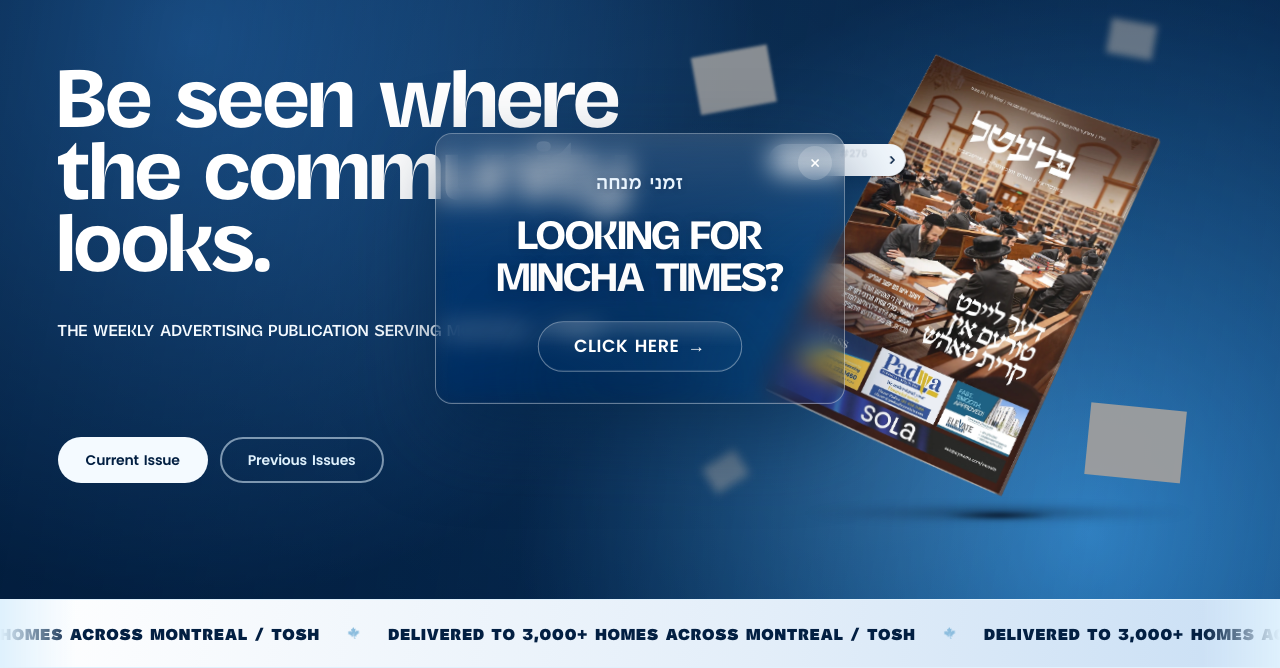
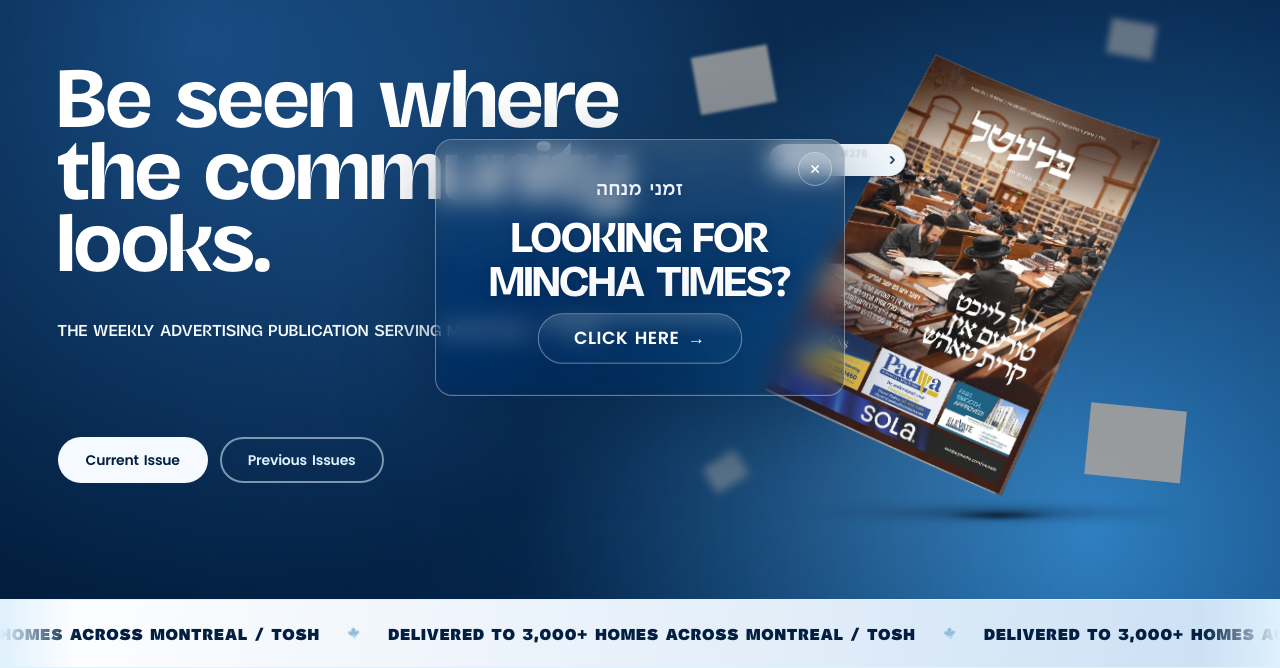
Before and after one commit to Yechielfef/bletel, a plain HTML site: page index.html in a window 1280 px wide. Shown: the part 132-800 px from the top of the page. Drawn offline with Linux system fonts and the light colour scheme; grey boxes are pictures that could not be loaded.

Commit message:
Update index.html

```diff
--- a/index.html
+++ b/index.html
@@ -128,18 +128,18 @@ else if(h.indexOf('tel:')===0)gtag('event','phone_click',{link_url:h});});</scri
 #mincha-pop.show{display:flex}
 #mincha-pop .mp-card{position:relative;overflow:hidden;width:min(410px,100%);background:linear-gradient(165deg, rgba(2,31,66,.42) 0%, rgba(2,31,66,.26) 45%, rgba(2,31,66,.36) 100%);backdrop-filter:blur(12px) saturate(140%);-webkit-backdrop-filter:blur(12px) saturate(140%);border:1px solid rgba(255,255,255,.38);border-radius:17px;box-shadow:0 30px 80px rgba(2,31,66,.5), inset 0 -1px 0 rgba(255,255,255,.06);padding:40px 36px 32px;text-align:center;animation:minchaPopIn .55s cubic-bezier(.25,.9,.3,1.2) both}
 #mincha-pop .mp-card::before{content:"";position:absolute;left:0;right:0;top:0;height:52%;pointer-events:none;background:linear-gradient(180deg, rgba(255,255,255,.15) 0%, rgba(255,255,255,.04) 65%, transparent 100%)}
-#mincha-pop .mp-close{position:absolute;z-index:2;top:12px;right:12px;width:34px;height:34px;border:none;border-radius:50%;background:rgba(255,255,255,.18);color:#fff;font:400 19px/1 Poppins,sans-serif;cursor:pointer;display:flex;align-items:center;justify-content:center}
-#mincha-pop .mp-kicker{position:relative;z-index:1;display:block;font:500 18px/1 FbFrank,Heebo,sans-serif;color:#eaf5fe;letter-spacing:.5px;margin:0 0 18px;direction:rtl;text-shadow:0 1px 6px rgba(2,31,66,.3)}
-#mincha-pop .mp-title{position:relative;z-index:1;font:600 40px/1.05 Ordinary,sans-serif;color:#ffffff;margin:0;text-shadow:0 1px 10px rgba(2,31,66,.35)}
+#mincha-pop .mp-close{position:absolute;z-index:2;top:12px;right:12px;width:34px;height:34px;overflow:hidden;isolation:isolate;border:1px solid rgba(255,255,255,.38);border-radius:50%;background:transparent;box-shadow:0 30px 80px rgba(2,31,66,.5), inset 0 -1px 0 rgba(255,255,255,.06);color:#fff;font:400 19px/1 Poppins,sans-serif;cursor:pointer;display:flex;align-items:center;justify-content:center}
+#mincha-pop .mp-kicker{position:relative;z-index:1;display:block;font:500 18px/1 FbFrank,Heebo,sans-serif;color:#eaf5fe;letter-spacing:.5px;margin:0 0 14px;direction:rtl;text-shadow:0 1px 6px rgba(2,31,66,.3)}
+#mincha-pop .mp-title{position:relative;z-index:1;font:600 42px/1.05 Ordinary,sans-serif;color:#ffffff;margin:0;text-shadow:0 1px 10px rgba(2,31,66,.35)}
 #mincha-pop .mp-btn{position:relative;z-index:1;display:inline-block;overflow:hidden;isolation:isolate;font:600 17px/1 Poppins,sans-serif;letter-spacing:.5px;color:#fff;text-decoration:none;background:transparent;border:1px solid rgba(255,255,255,.38);padding:15px 34px;border-radius:999px;box-shadow:0 30px 80px rgba(2,31,66,.5), inset 0 -1px 0 rgba(255,255,255,.06);animation:minchaBtnBreathe 2.2s ease-in-out 1.4s infinite}
 #mincha-pop .mp-btn:hover{border-color:rgba(255,255,255,.6)}
-#mincha-pop .mp-btnrow{position:relative;z-index:1;display:flex;align-items:center;justify-content:center;padding-top:28px}
+#mincha-pop .mp-btnrow{position:relative;z-index:1;display:flex;align-items:center;justify-content:center;padding-top:14px}
 #mincha-pop .mp-btn::before{content:"";position:absolute;z-index:-1;top:0;bottom:0;left:-110%;width:100%;pointer-events:none;background:linear-gradient(115deg, rgba(255,255,255,0) 0%, rgba(255,255,255,.1) 20%, rgba(255,255,255,.35) 46%, rgba(255,255,255,.45) 58%, rgba(255,255,255,0) 100%);animation:minchaBtnSheen 3.4s ease-in-out 1.6s infinite}
-#mincha-pop .mp-btn::after{content:"";position:absolute;z-index:-1;left:0;right:0;top:0;height:52%;pointer-events:none;background:linear-gradient(180deg, rgba(255,255,255,.15) 0%, rgba(255,255,255,.04) 65%, transparent 100%)}
+#mincha-pop .mp-close::before,#mincha-pop .mp-btn::after{content:"";position:absolute;z-index:-1;left:0;right:0;top:0;height:52%;pointer-events:none;background:linear-gradient(180deg, rgba(255,255,255,.15) 0%, rgba(255,255,255,.04) 65%, transparent 100%)}
 @keyframes minchaBtnSheen{0%{left:-110%}65%,100%{left:110%}}
 @keyframes minchaBtnBreathe{0%,100%{transform:scale(1)}50%{transform:scale(1.045)}}
 #mincha-pop .mp-btn .mp-arrow{margin-left:8px}
-@media (max-width:480px){#mincha-pop{padding:16px}#mincha-pop .mp-card{padding:36px 24px 28px;border-radius:17px}#mincha-pop .mp-title{font-size:33px}}
+@media (max-width:480px){#mincha-pop{padding:16px}#mincha-pop .mp-card{padding:36px 24px 28px;border-radius:17px}#mincha-pop .mp-title{font-size:35px}}
 @media (prefers-reduced-motion:reduce){#mincha-pop .mp-card{animation:none}#mincha-pop .mp-btn{animation:none}#mincha-pop .mp-btn::before{display:none}}
 @media print{#mincha-pop{display:none!important}}
 </style>
```
